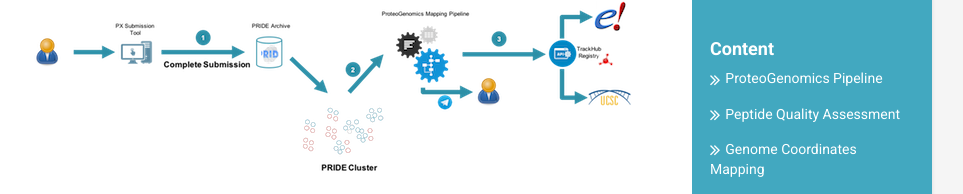
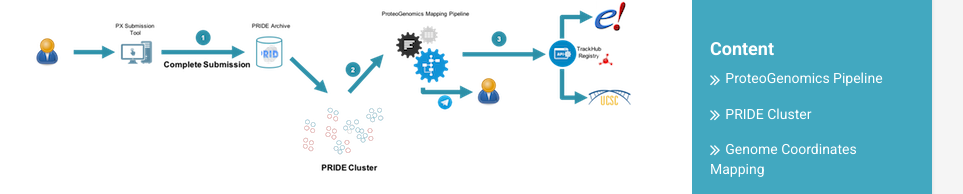
Before and after one commit to Proteogenomics/PG-Templates, a plain HTML site: page cluster_template/index.html in a window 1280 px wide. Shown: the part 411-605 px from the top of the page, without its empty margins (188-1151 px from the left). Drawn offline with Linux system fonts and the light colour scheme.

Commit message:
some changes in the cluster

```diff
--- a/cluster_template/index.html
+++ b/cluster_template/index.html
@@ -45,7 +45,7 @@
                 <h4 class="section-title">Content</h4>
                 <ul class="list-unstyled contact-list">
                     <li class="active"><i class="fa fa-angle-double-right"></i><a href="#proteogenomics">ProteoGenomics Pipeline</a></li>
-                    <li><i class="fa fa-angle-double-right"></i><a href="#pia-section">Peptide Quality Assessment</a></li>
+                    <li><i class="fa fa-angle-double-right"></i><a href="#cluster-section">PRIDE Cluster</a></li>
                     <li><i class="fa fa-angle-double-right"></i><a href="#pogo-section">Genome Coordinates Mapping</a></li>
                 </ul>
             </div>
@@ -87,7 +87,7 @@
                 <div class="item">
                     <div class="meta">
                         <div class="upper-row">
-                            <h3 class="job-title" id="pia-section">PRIDE Cluster Peptide Evidences</h3>
+                            <h3 class="job-title" id="cluster-section">PRIDE Cluster Peptide Evidences</h3>
                         </div><!--//upper-row-->
                         <div class="company">PRIDE Cluster</div>
                     </div><!--//meta-->
```
